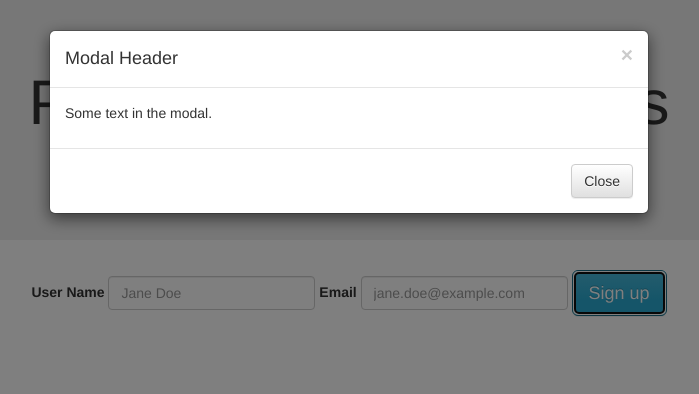
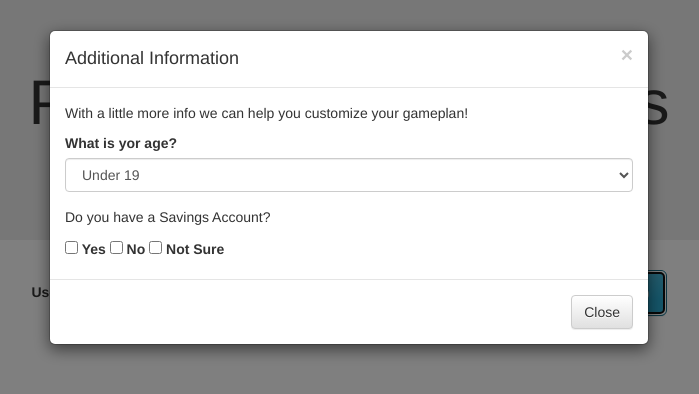
Before and after one commit to gordontang/Gameplan, a plain HTML site: page UI/index.html in a window 1280 px wide. Both pictures are taken after a click on the button "Sign up". Shown: the whole page, without its empty margins (291-990 px from the left). Drawn offline with nearby package versions, Linux system fonts and the light colour scheme.

Commit message:
added more questions to signup modal

```diff
--- a/UI/index.html
+++ b/UI/index.html
@@ -63,11 +63,37 @@
     <div class="modal-content">
       <div class="modal-header">
         <button type="button" class="close" data-dismiss="modal">&times;</button>
-        <h4 class="modal-title">Modal Header</h4>
+        <h4 class="modal-title">Additional Information</h4>
       </div>
+
       <div class="modal-body">
-        <p>Some text in the modal.</p>
+        <p class="text-align-center">With a little more info we can help you customize your gameplan!</p>
+
+        <div class="form-group">
+        <label for="ageSelect">What is yor age?</label>
+        <select class="form-control" id="ageSelect">
+          <option>Under 19</option>
+          <option>20-30</option>
+          <option>30-40</option>
+          <option>40-50</option>
+          <option>50+</option>
+        </select>
       </div>
+
+      <div class="form-check">
+        <p>Do you have a Savings Account?</p>
+          <label class="form-check-inline">
+          <input class="form-check-input" type="checkbox" id="bkCheckBoxYes" value="yes"> Yes
+        </label>
+        <label class="form-check-inline">
+          <input class="form-check-input" type="checkbox" id="bkCheckBoxNo" value="no"> No
+        </label>
+        <label class="form-check-inline">
+          <input class="form-check-input" type="checkbox" id="bkCheckBoxNotSure" value="notSure"> Not Sure
+        </label>
+      </div>
+    </div>
+
       <div class="modal-footer">
         <button type="button" class="btn btn-default" data-dismiss="modal">Close</button>
       </div>
```
